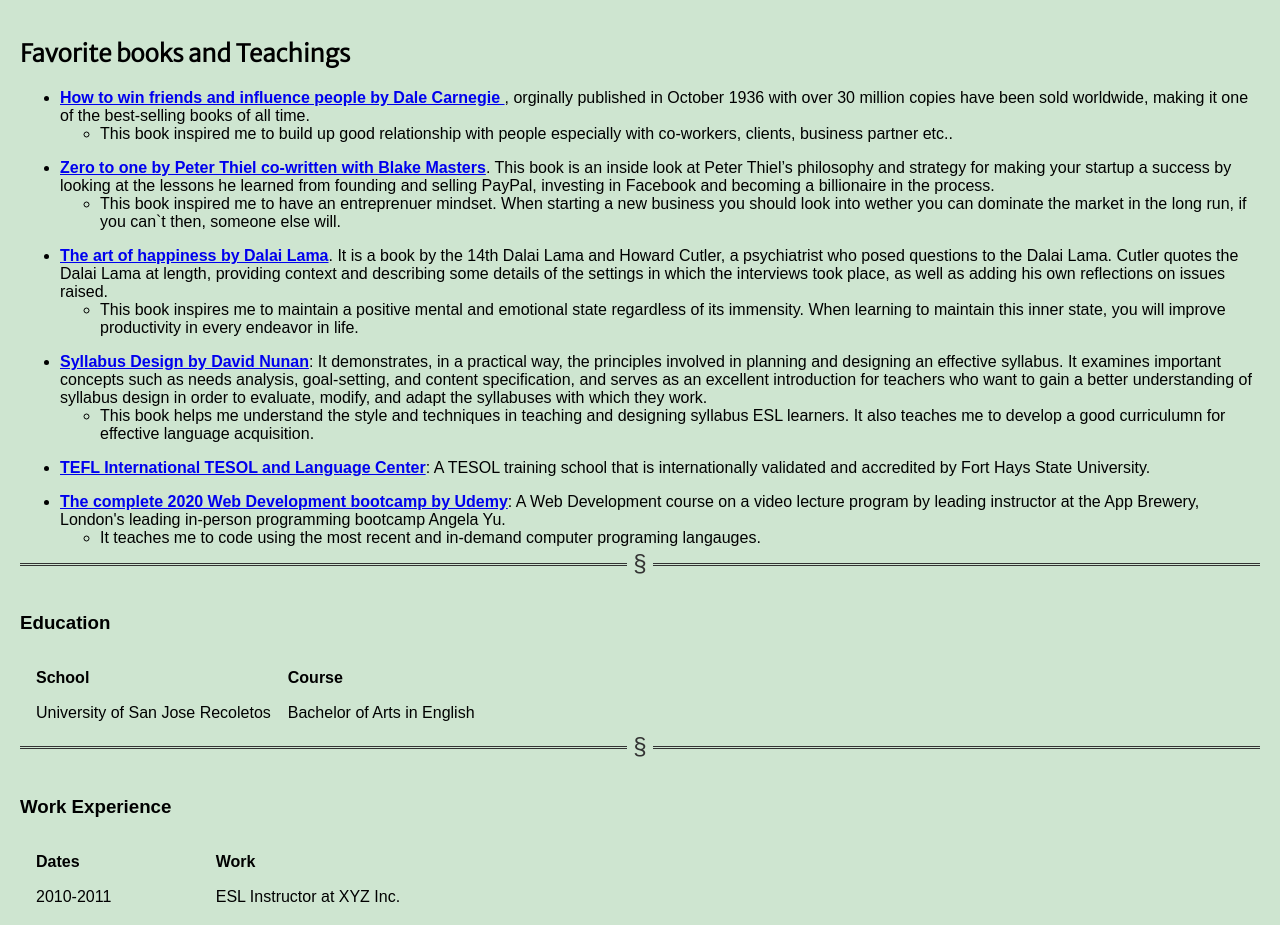
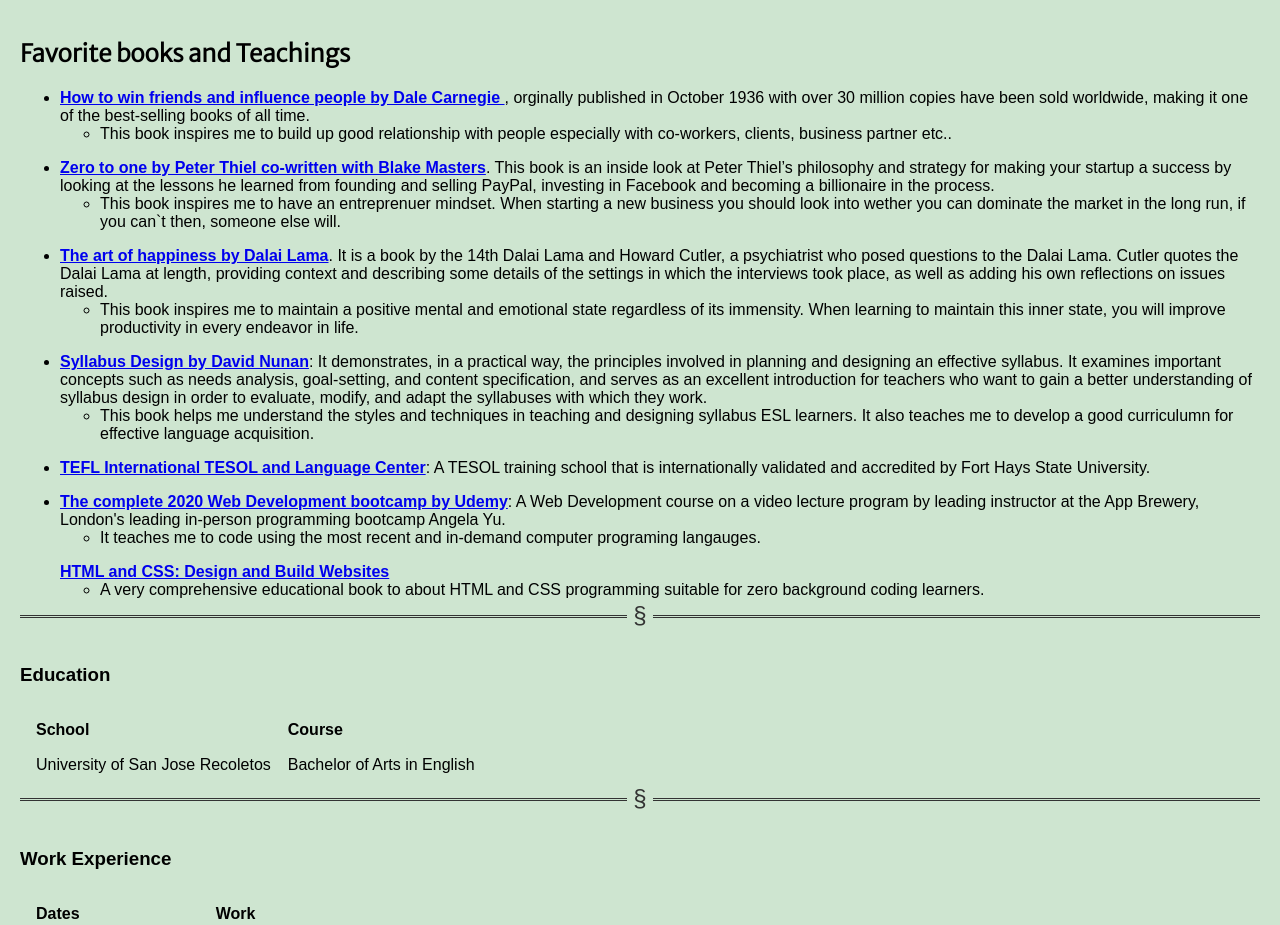
Before and after one commit to Renatopeleno/cv, a plain HTML site: page index.html in a window 1280 px wide. Shown: the part 921-1846 px from the top of the page. Drawn offline with Linux system fonts and the light colour scheme; a web font is replaced by a local one.

Commit message:
Update index.html

```diff
--- a/index.html
+++ b/index.html
@@ -53,14 +53,14 @@
                 <li><strong><a href="https://www.amazon.com/How-Win-Friends-Influence-People/dp/0671027034"> How to win friends and influence people by Dale Carnegie </a></strong>, orginally published in October 1936 with over 30 million copies have been
                     sold worldwide, making it one of the best-selling books of all time.</li>
                 <ul>
-                    <li>This book inspired me to build up good relationship with people especially with co-workers, clients, business partner etc.. </li>
+                    <li>This book inspires me to build up good relationship with people especially with co-workers, clients, business partner etc.. </li>
                 </ul>
             </ul>
             <ul>
                 <li><strong><a href="https://www.amazon.com/Zero-One-Notes-Startups-Future/dp/0804139296">Zero to one by Peter Thiel co-written with Blake Masters</a></strong>. This book is an inside look at Peter Thiel’s philosophy and strategy for making
                     your startup a success by looking at the lessons he learned from founding and selling PayPal, investing in Facebook and becoming a billionaire in the process.</li>
                 <ul>
-                    <li>This book inspired me to have an entreprenuer mindset. When starting a new business you should look into wether you can dominate the market in the long run, if you can`t then, someone else will.</li>
+                    <li>This book inspires me to have an entreprenuer mindset. When starting a new business you should look into wether you can dominate the market in the long run, if you can`t then, someone else will.</li>
                 </ul>
             </ul>
             <ul>
@@ -75,7 +75,7 @@
                     effective syllabus. It examines important concepts such as needs analysis, goal-setting, and content specification, and serves as an excellent introduction for teachers who want to gain a better understanding of syllabus design in
                     order to evaluate, modify, and adapt the syllabuses with which they work.</li>
                 <ul>
-                    <li>This book helps me understand the style and techniques in teaching and designing syllabus ESL learners. It also teaches me to develop a good curriculumn for effective language acquisition. </li>
+                    <li>This book helps me understand the styles and techniques in teaching and designing syllabus ESL learners. It also teaches me to develop a good curriculumn for effective language acquisition. </li>
                 </ul>
             </ul>
             <ul>
@@ -88,6 +88,12 @@
                     <li>It teaches me to code using the most recent and in-demand computer programing langauges.</li>
                 </ul>
             </ul>
+        <ul>
+            <strong><a href="https://www.amazon.com/HTML-CSS-Design-Build-Websites/dp/1118008189" target="_blank">HTML and CSS: Design and Build Websites</a></strong><br>
+            <ul>
+                <li> A very comprehensive educational book to about HTML and CSS programming suitable for zero background coding learners.</li>
+            </ul>
+        </ul>
             <hr class="style-eight ">
             <!--educational background-->
             <h3>Education</h3>
```
